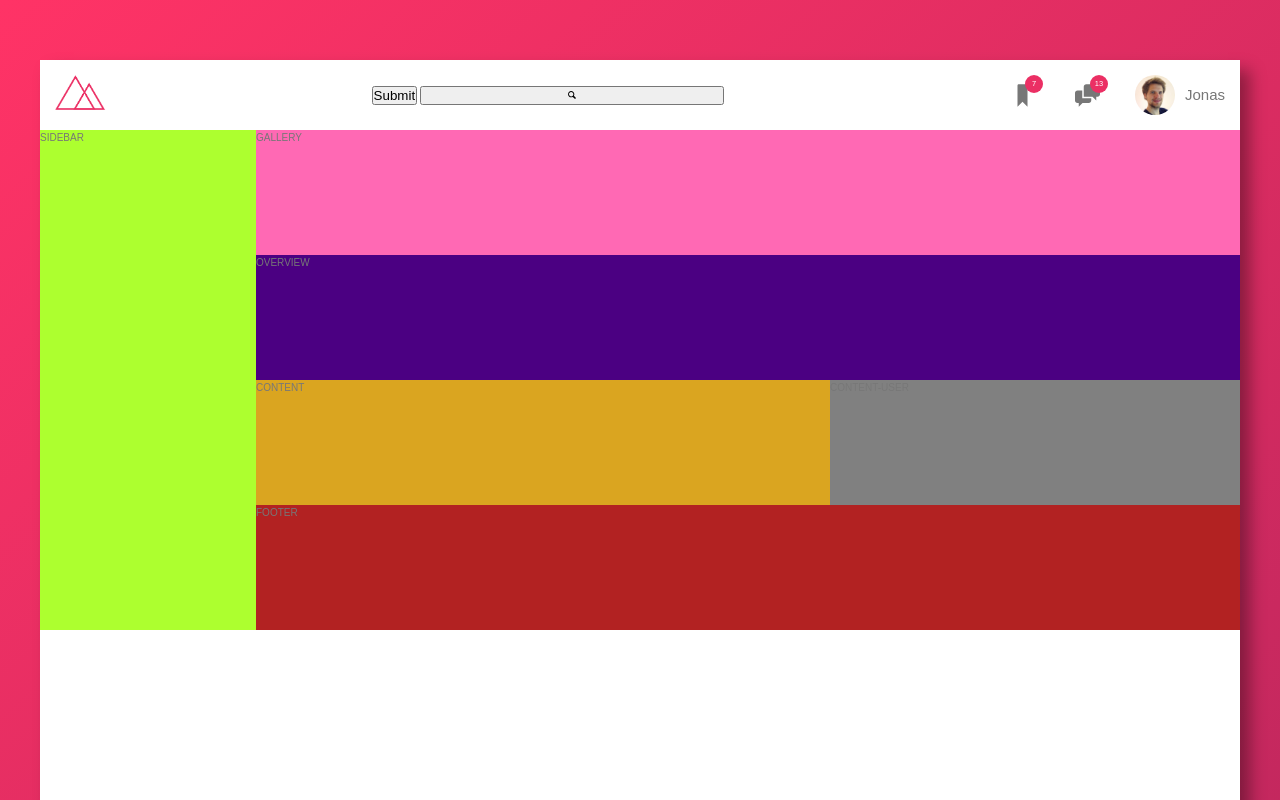
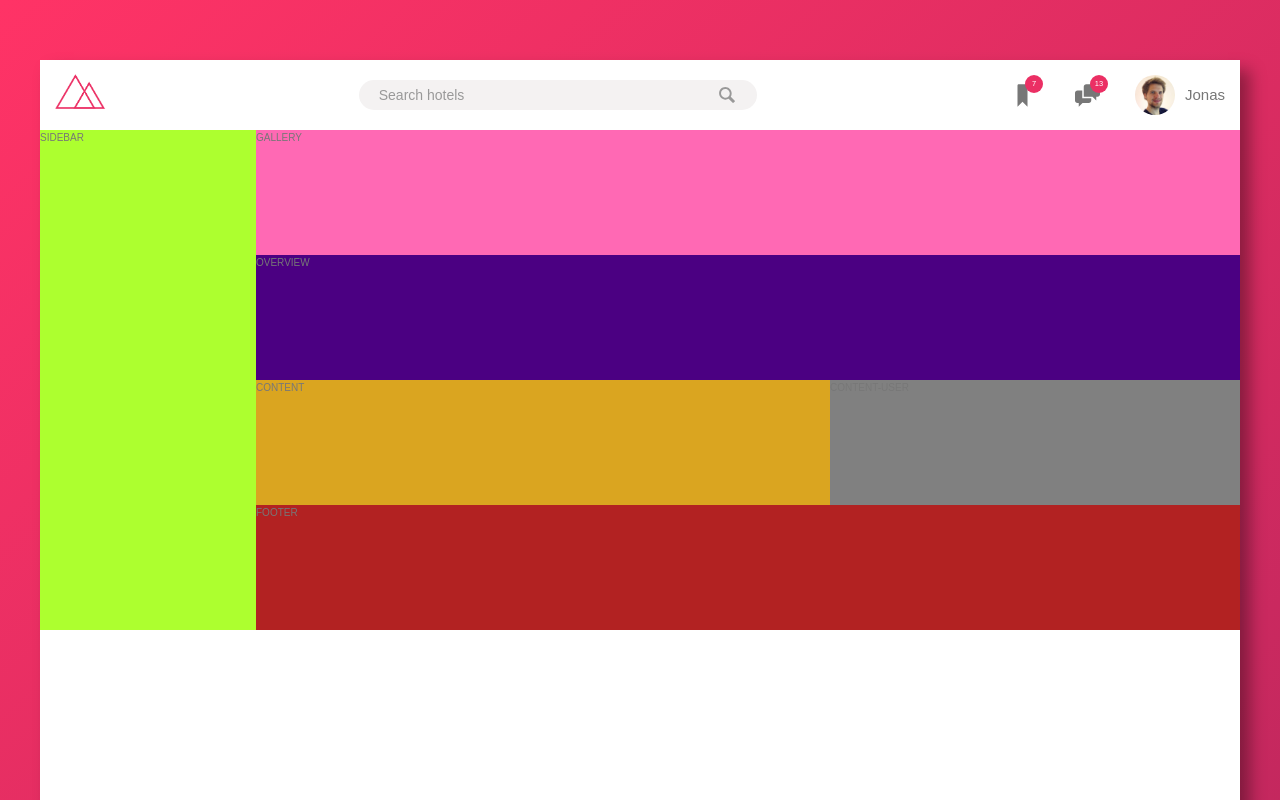
Before and after one commit to arnameti/building-trillo-with-grid, a website: page up/index.html in a window 1280 px wide. Shown: the top 800 px of the page. Drawn offline with Linux system fonts and the light colour scheme.

Commit message:
building the header II

```diff
--- a/sass/_header.scss
+++ b/sass/_header.scss
@@ -1,5 +1,6 @@
 .header {
   background-color: #fff;
+  font-size: 1.4rem;
   height: 100%;
   grid-column: sidebar-start / content-end;
   display: grid;
@@ -17,19 +18,48 @@
   }
 
   &__search {
-
-    justify-self: center;
+    width: 100%;
+    display: flex;
+    justify-content: center;
+    align-items: center;
 
     &-input {
+      width: 45%;
+      font-family: inherit;
+      font-size: inherit;
+      border-radius: 10rem;
+      padding: 0.7rem 2rem;
+      border: none;
+      background-color: var(--color-grey-light-2);
+      margin-right: -4rem;
 
+      transition: all .2s;
+
+      &:focus {
+        outline: none;
+        width: 53%;
+      }
+
+      &::placeholder {
+        color: var(--color-grey-dark-3);
+      }
     }
 
     &-button {
-
+      border: none;
+      margin-top: 3px;
+      background-color: var(--color-grey-light-2);
+      transition: all .2s;
+      :active {
+        transform: translateY(1px);
+      }
     }
 
-    &-img {
-      height: 1rem;
+    &-icon {
+      height: 2rem;
+      width: 2rem;
+      fill: var(--color-grey-dark-3);
+
     }
   }
 
--- a/up/index.html
+++ b/up/index.html
@@ -17,17 +17,16 @@
                     <img src="../img/logo.png" alt="Header Image" class="header__logo">
                 </div>
 
-                <form action="" class="header__search">
-                    <input type="submit" placeholder="Search hotels" class="header__search-input">
+                <form action="#" class="header__search">
+                    <input type="text" placeholder="Search hotels" class="header__search-input">
                     <button type="submit" class="header__search-button">
-                        <svg class="header__search-img">
+                        <svg class="header__search-icon">
                             <use xlink:href="../img/sprite.svg#icon-magnifying-glass"></use>
                         </svg>
                     </button>
                 </form>
 
                 <div class="header__user-nav">
-
                     <div class="header__icon-box">
                         <svg class="header__icon">
                             <use xlink:href="../img/sprite.svg#icon-bookmark"></use>
@@ -46,11 +45,9 @@
                         <img class="header__user-img" src="../img/user.jpg" alt="User Image">
                         <p class="header__user-name">Jonas</p>
                     </div>
+                </div>
+            </div>
 
-                </div>
-
-
-            </div>
             <div class="sidebar">SIDEBAR</div>
             <div class="gallery">GALLERY</div>
             <div class="overview">OVERVIEW</div>
```
Also changed, not shown: up/css/style.css.
